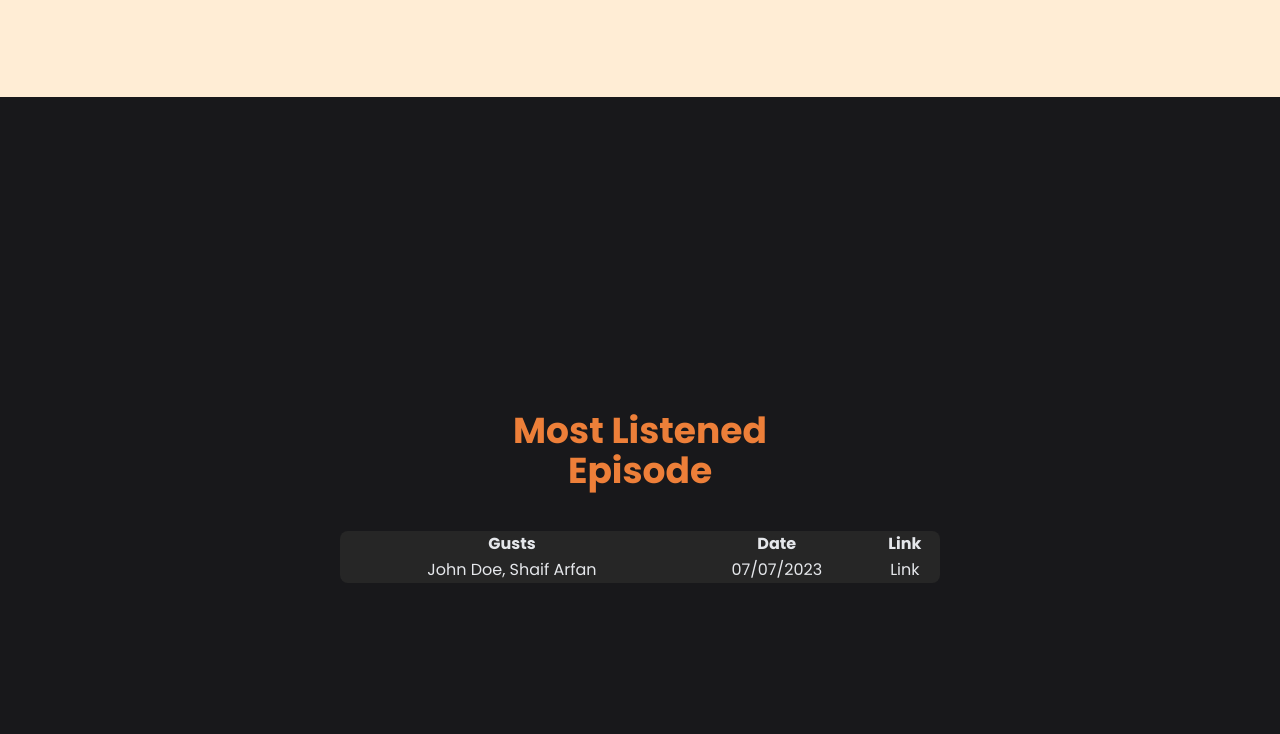
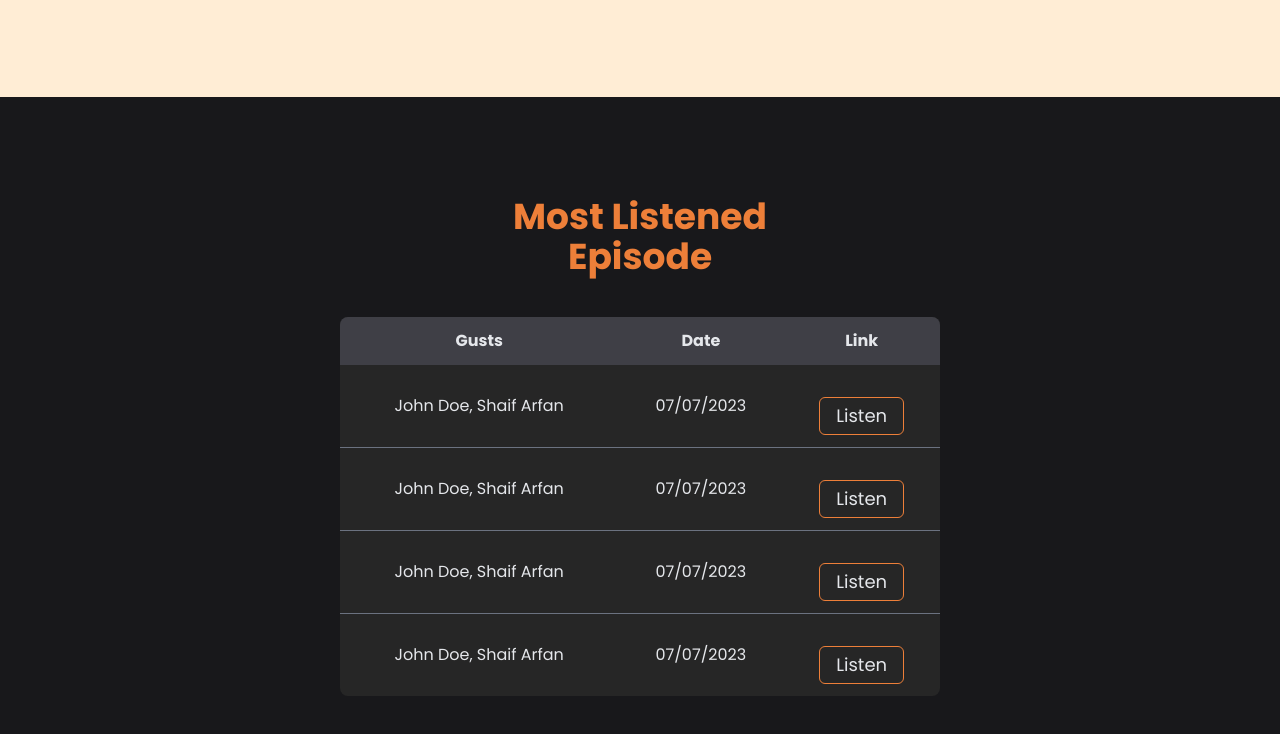
Before and after one commit to developer-rak/PodCast-TailwindCSS-Landing-Page, a website: page index.html in a window 1280 px wide. Shown: the part 1526-2260 px from the top of the page. Drawn offline with Linux system fonts and the light colour scheme.

Commit message:
added table and classes their

```diff
--- a/index.html
+++ b/index.html
@@ -61,24 +61,47 @@
     </section>
 
     <!-- -----MOST LISTENED SECTION----- -->
-    <section class="min-h-screen flex items-center justify-center  py-[100px] ">
+    <section class="flex items-center justify-center  py-[100px] ">
         <div class="max-w-[1024px] w-[90%] mx-auto">
             <h1 class="text-4xl font-bold text-center text-primary">Most Listened <br> Episode</h1>
             <!-- TABLE -->
             <div class="mt-10 max-w-[100%] overflow-x-auto rounded-lg">
                 <table class="w-fit bg-neutral-800 rounded-lg min-w-[600px] text-center mx-auto overflow-hidden">
                     <thead>
-                        <tr>
-                            <th>Gusts</th>
-                            <th>Date</th>
-                            <th>Link</th>
+                        <tr class="bg-zinc-700">
+                            <th class="p-3">Gusts</th>
+                            <th class="p-3">Date</th>
+                            <th class="p-3">Link</th>
                         </tr>
                     </thead>
                     <tbody>
+                        <tr class="border-b border-gray-500">
+                            <td class="p-3">John Doe, Shaif Arfan</td>
+                            <td class="p-3">07/07/2023</td>
+                            <td class="p-3">
+                                <a href="#" class="btn-secondary">Listen</a>
+                            </td>
+                        </tr>
+                        <tr class="border-b border-gray-500">
+                            <td class="p-3">John Doe, Shaif Arfan</td>
+                            <td class="p-3">07/07/2023</td>
+                            <td class="p-3">
+                                <a href="#" class="btn-secondary">Listen</a>
+                            </td>
+                        </tr>
+                        <tr class="border-b border-gray-500">
+                            <td class="p-3">John Doe, Shaif Arfan</td>
+                            <td class="p-3">07/07/2023</td>
+                            <td class="p-3">
+                                <a href="#" class="btn-secondary">Listen</a>
+                            </td>
+                        </tr>
                         <tr>
-                            <td>John Doe, Shaif Arfan</td>
-                            <td>07/07/2023</td>
-                            <td>Link</td>
+                            <td class="p-3">John Doe, Shaif Arfan</td>
+                            <td class="p-3">07/07/2023</td>
+                            <td class="p-3">
+                                <a href="#" class="btn-secondary">Listen</a>
+                            </td>
                         </tr>
                     </tbody>
                 </table>
--- a/src/input.css
+++ b/src/input.css
@@ -4,6 +4,10 @@
 
 @layer components {
     .btn-primary {
-        @apply inline-block px-3 py-2 mt-5 text-sm text-gray-800 rounded-md bg-primary md:text-lg hover:bg-orange-500;
+        @apply inline-block px-3 py-2 mt-5 text-sm text-gray-800 capitalize rounded-md bg-primary md:text-lg hover:bg-orange-500;
+    }
+
+    .btn-secondary {
+        @apply inline-block px-4 py-1 mt-5 text-xs capitalize bg-transparent border rounded-md border-primary md:text-lg hover:bg-orange-500;
     }
 }
```
Also changed, not shown: dist/output.css.
